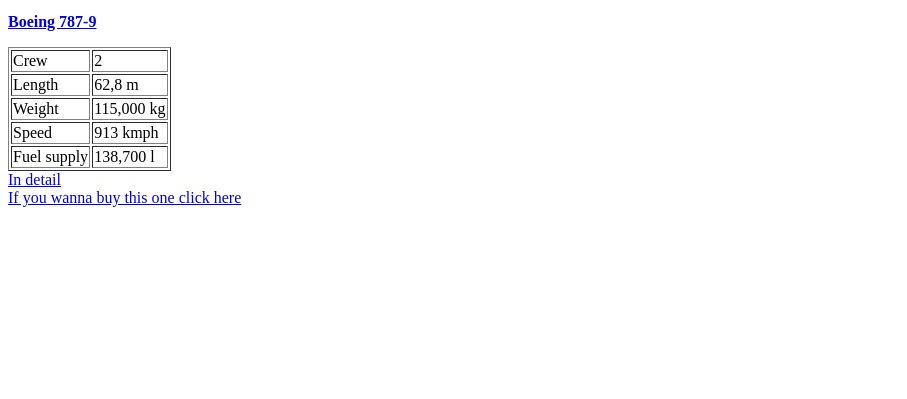
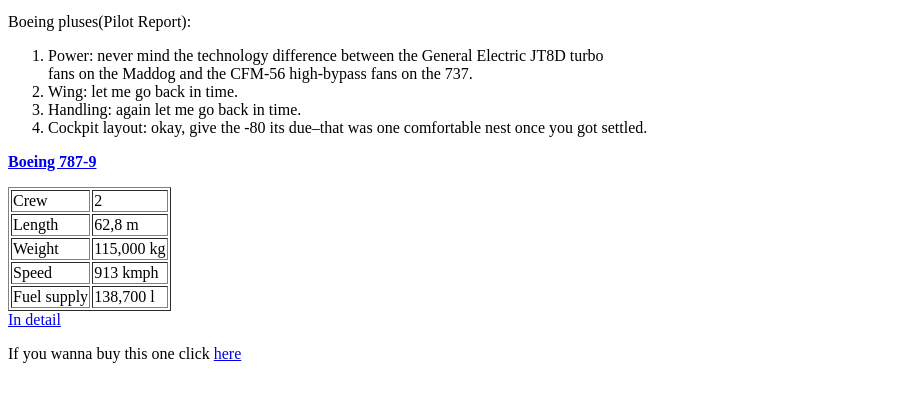
Before and after one commit to mr-president-01/softservecourses, a plain HTML site: page index.html in a window 1280 px wide. Shown: the part 153-552 px from the top of the page, without its empty margins (0-907 px from the left). Drawn offline with Linux system fonts and the light colour scheme.

Commit message:
last changes

```diff
--- a/index.html
+++ b/index.html
@@ -17,8 +17,15 @@
         dignissimos fuga,<br> ducimus, itaque laudantium recusandae fugit
         quisquam expedita? Aperiam officia consectetur id ratione?</p>
     </header>
+
     <img width="600px" alt="airplane" src="img/airplane.jpg">
-
+    <p>Boeing pluses(Pilot Report):</p>
+    <ol>
+        <li>Power: never mind the technology difference between the General Electric JT8D turbo<br> fans on the Maddog and the CFM-56 high-bypass fans on the 737.</li>
+        <li>Wing: let me go back in time.</li>
+        <li>Handling: again let me go back in time.</li>
+        <li>Cockpit layout: okay, give the -80 its due–that was one comfortable nest once you got settled.</li>
+    </ol>
     <a href="https://www.boeing.com/"><p><b>Boeing 787-9</b></p></a>
 
     <table border="1px">
@@ -45,7 +52,7 @@
 
     </table>
     <a href="https://www.boeing.com/">In detail</a><br>
-    <a href="form.html">If you wanna buy this one click here</a>
+    <p>If you wanna buy this one click <a href="form.html"> here</a></p>
 
 
 
```
Also changed, not shown: form.html (+3 -2 lines).
